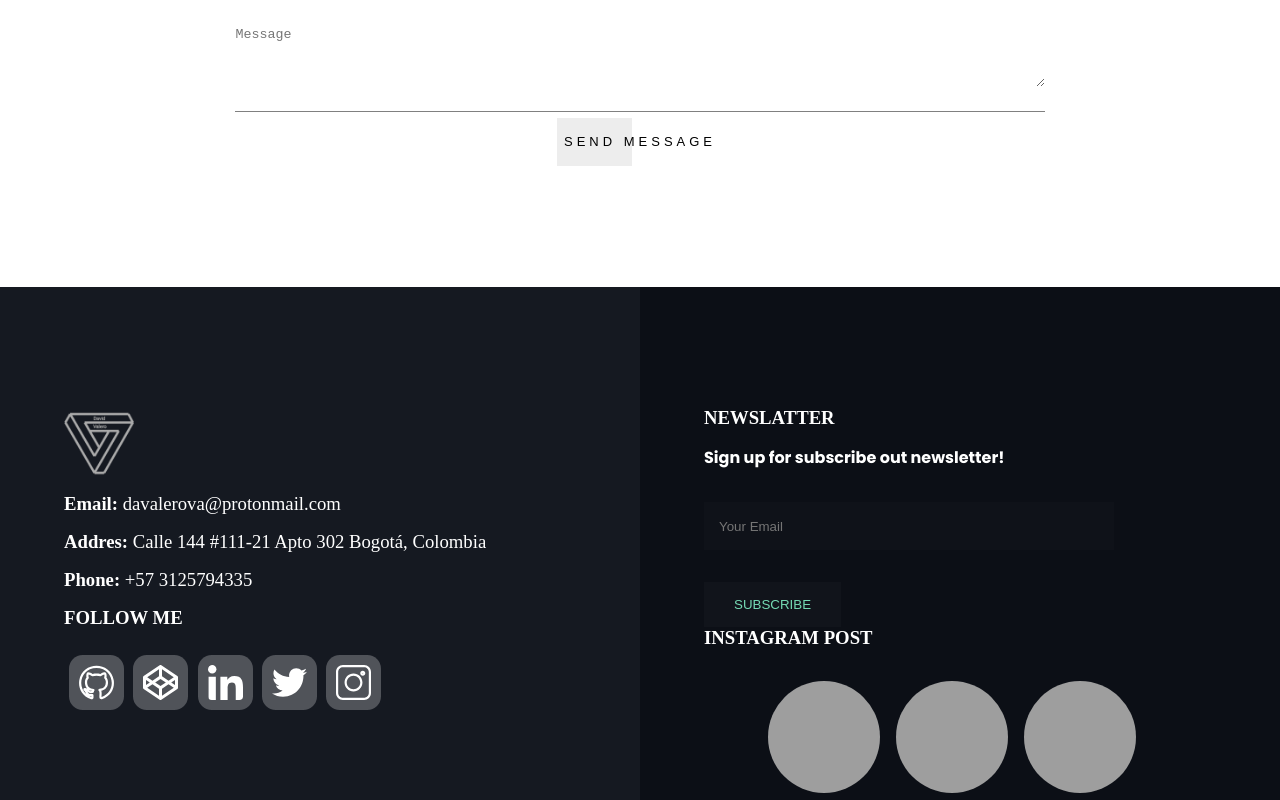
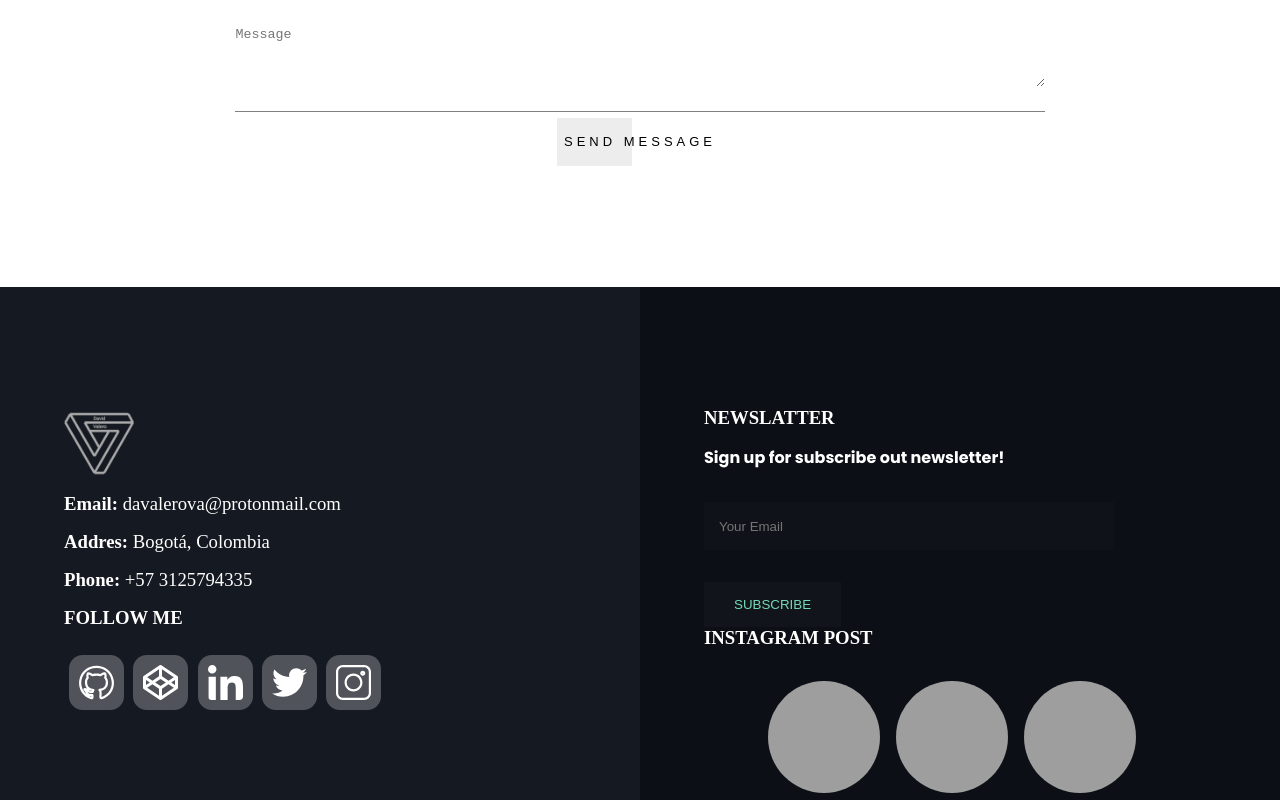
Before and after one commit to davalerova/Portafolio-David_Valero, a plain HTML site: page index.html in a window 1280 px wide. Shown: the part 6909-7709 px from the top of the page. Drawn offline with nearby package versions, Linux system fonts and the light colour scheme; grey boxes are pictures that could not be loaded; a web font is replaced by a local one.

Commit message:
Update address

```diff
--- a/index.html
+++ b/index.html
@@ -712,7 +712,7 @@
                     </a>
                 </div>
                 <h3 class="mb-1">Email: <span>davalerova@protonmail.com</span></h3>
-                <h3 class="mb-1">Addres: <span>Calle 144 #111-21 Apto 302 Bogotá, Colombia</span></h3>
+                <h3 class="mb-1">Addres: <span>Bogotá, Colombia</span></h3>
                 <h3 class="mb-1">Phone: <span>+57 3125794335</span></h3>
                 <h3 class="mb-1">FOLLOW ME</h3>
                 <div class="social-icon mb-120">
```
